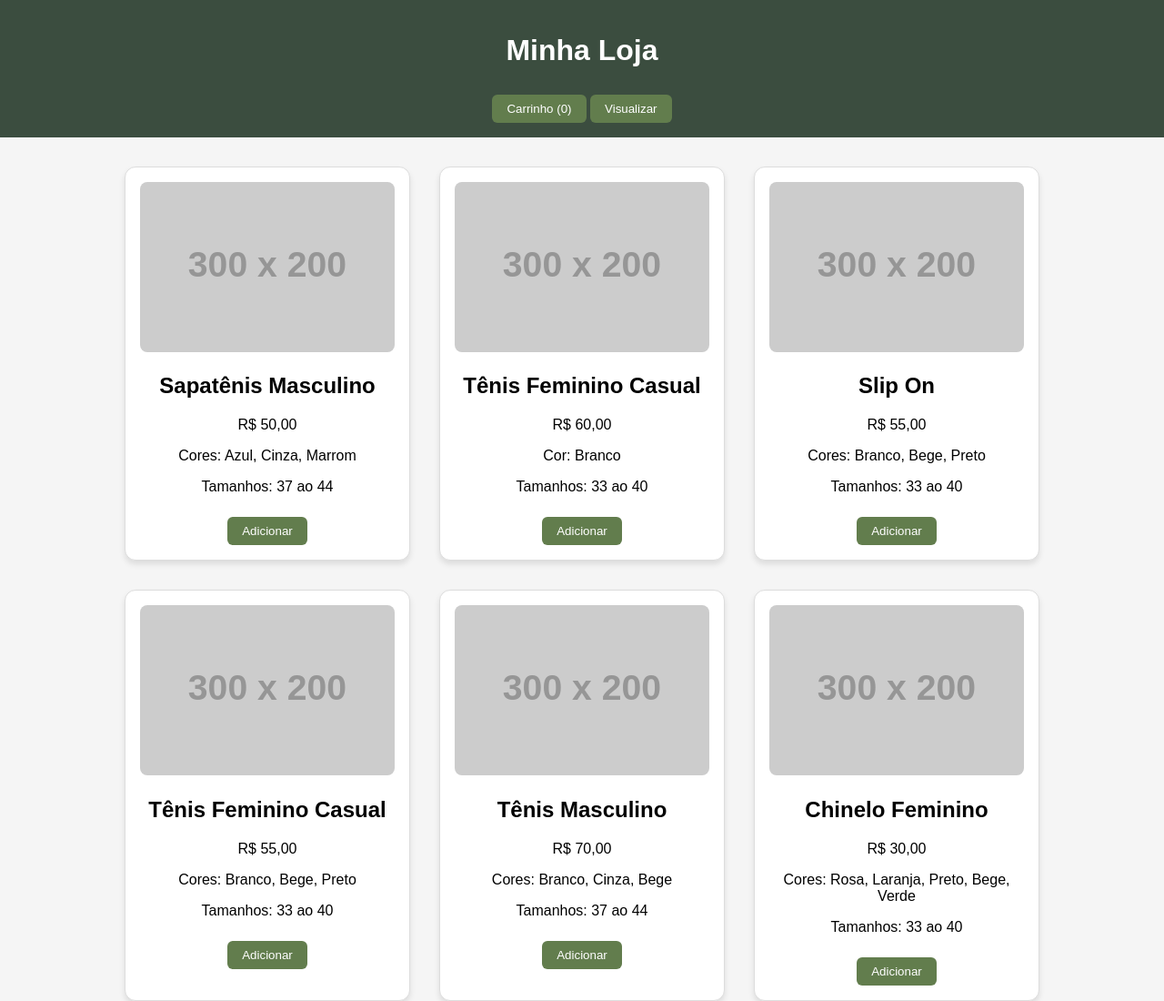
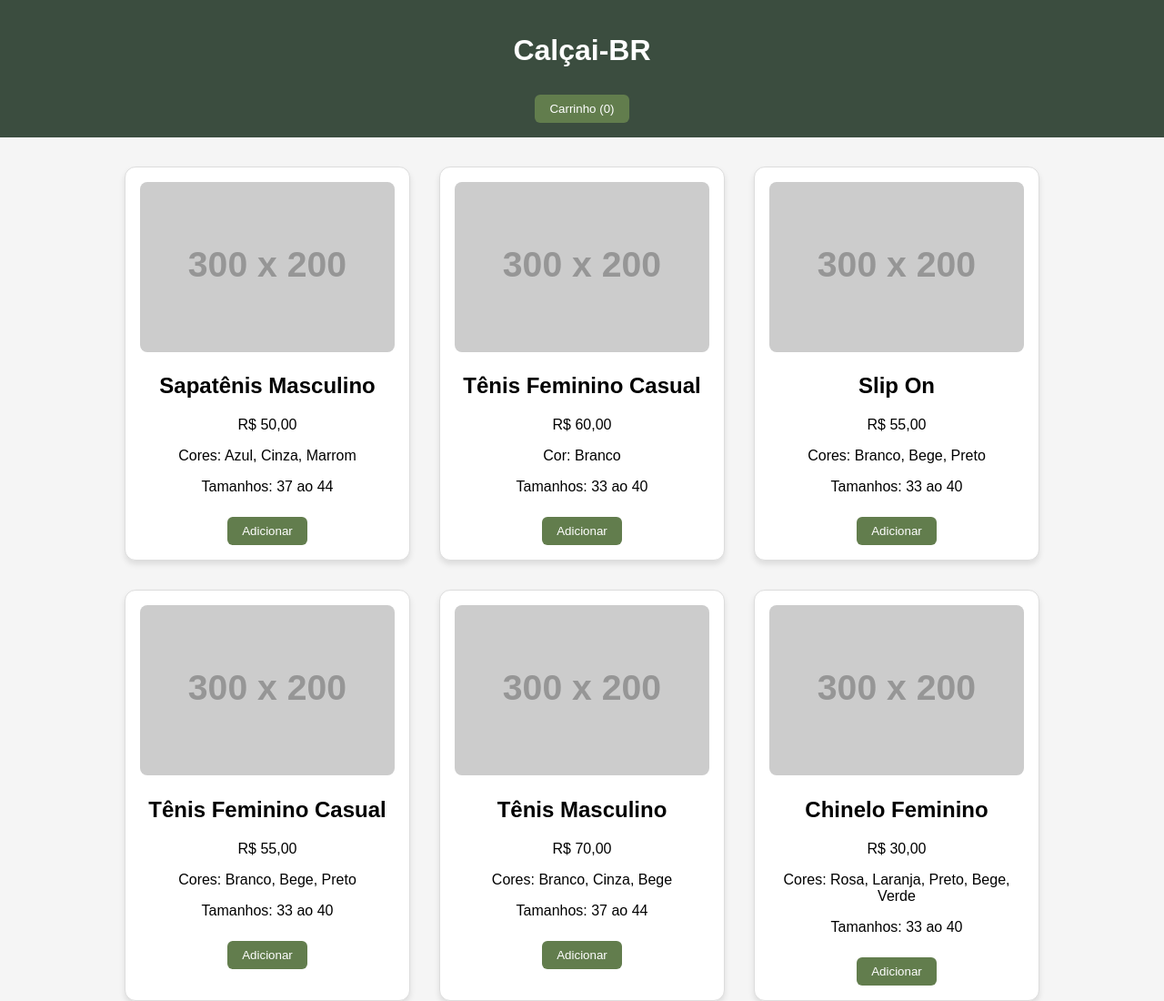
Before and after one commit to calcaiBR/calcai-br, a plain HTML site: page index.html in a window 1280 px wide. Shown: the top 1100 px of the page at 91% size. Drawn offline with Linux system fonts and the light colour scheme; placeholder pictures from the web are drawn by us.

Commit message:
Update index.html

```diff
--- a/index.html
+++ b/index.html
@@ -9,9 +9,8 @@
 <body>
 
   <header>
-    <h1>Minha Loja</h1>
+    <h1>Calçai-BR</h1>
     <button id="carrinho-btn">Carrinho (<span id="contador-carrinho">0</span>)</button>
-    <button onclick="Visualizarcarrinho">Visualizar</button>
   </header>
 
   <main>
```
